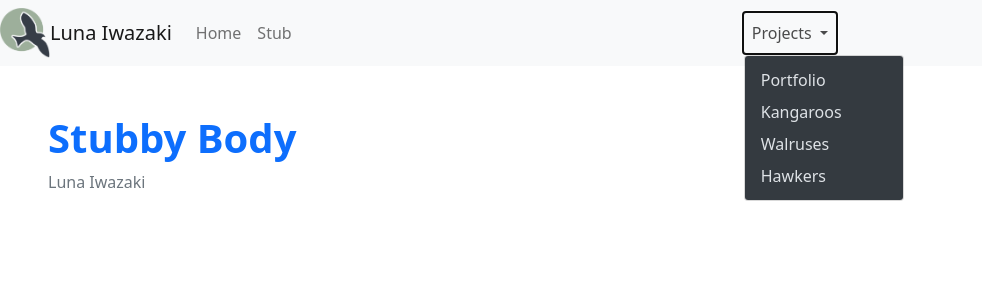
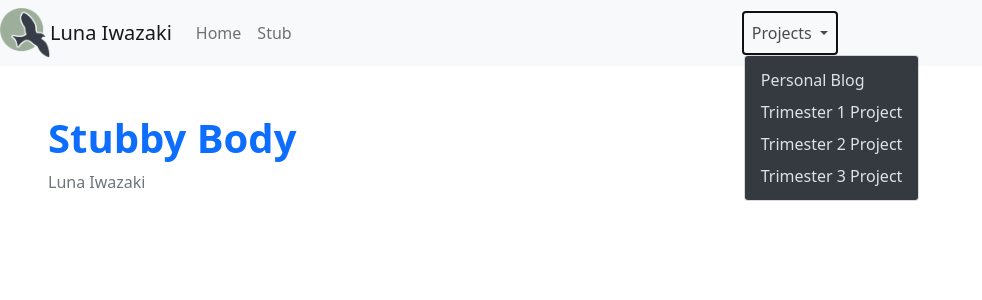
Before and after one commit to lunaiwa/flask-python, a Flask app: page /stub/ in a window 1280 px wide, after a click on "Projects". Shown: the top 300 px of the page, without its empty margins (0-982 px from the left). Run offline with Flask 2, Linux system fonts and the light colour scheme.

Commit message:
pushpull

```diff
--- a/templates/layouts/navbar.html
+++ b/templates/layouts/navbar.html
@@ -21,10 +21,10 @@ This HTML is setup as a fragment allowing it to be "included" by other HTML file
                     Projects
                 </a>
                 <ul class="dropdown-menu dropdown-menu-dark" aria-labelledby="navbarDarkDropdownMenuLink">
-                    <li><a class="dropdown-item" href={{ url_for('projects.portfolio') }}>Portfolio</a></li>
-                    <li><a class="dropdown-item" href={{ url_for('projects.kangaroos') }}>Kangaroos</a></li>
-                    <li><a class="dropdown-item" href={{ url_for('projects.walruses') }}>Walruses</a></li>
-                    <li><a class="dropdown-item" href={{ url_for('projects.hawkers') }}>Hawkers</a></li>
+                    <li><a class="dropdown-item" href={{ url_for('projects.portfolio') }}>Personal Blog</a></li>
+                    <li><a class="dropdown-item" href={{ url_for('projects.kangaroos') }}>Trimester 1 Project</a></li>
+                    <li><a class="dropdown-item" href={{ url_for('projects.walruses') }}>Trimester 2 Project</a></li>
+                    <li><a class="dropdown-item" href={{ url_for('projects.hawkers') }}>Trimester 3 Project</a></li>
                 </ul>
             </li>
         </ul>
```
